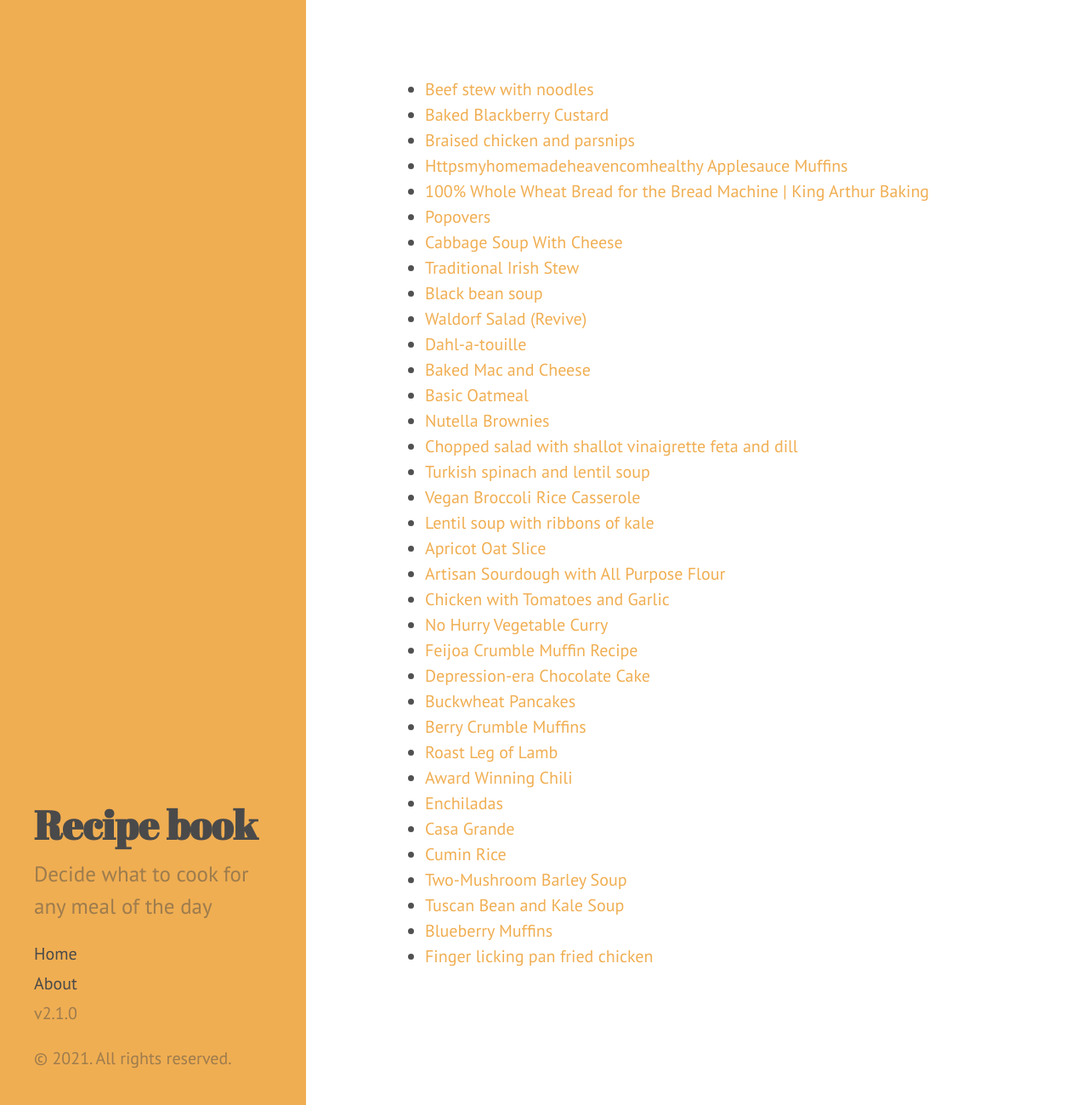
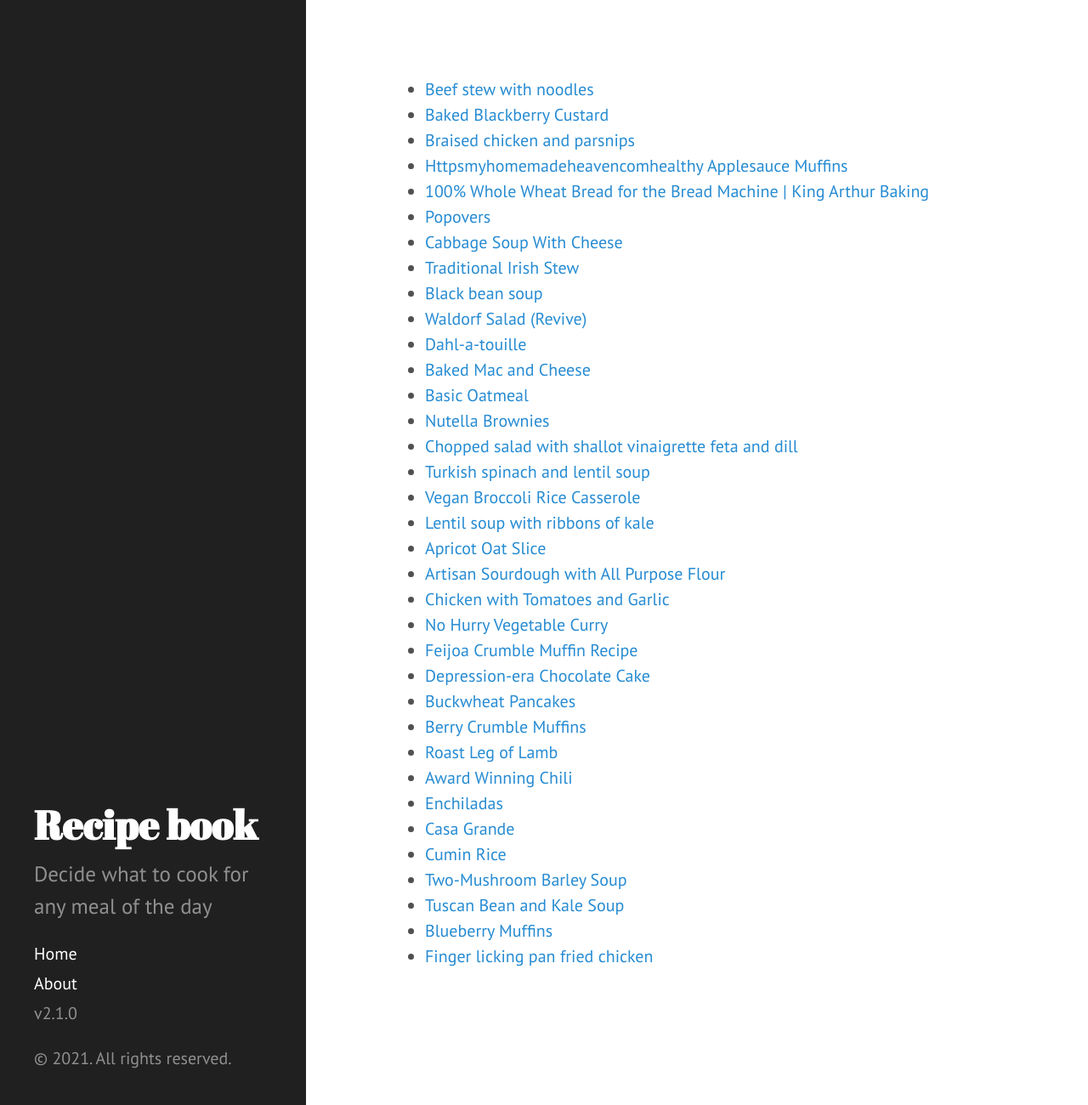
Before and after one commit to rowinf/recipebook, a Jekyll site: the page built from docs/index.md, in a window 1280 px wide and 1300 px high. Shown: the whole window at 85% size. Built offline with Jekyll 4.4.1, drawn with Linux system fonts in a browser that asks for light colours.

Commit message:
updated theme

```diff
--- a/docs/_layouts/default.html
+++ b/docs/_layouts/default.html
@@ -3,7 +3,7 @@
 
   {% include head.html %}
 
-  <body class="theme-base-0a">
+  <body class="theme-base">
 
     {% include sidebar.html %}
 
--- a/docs/assets/css/hyde.css
+++ b/docs/assets/css/hyde.css
@@ -46,8 +46,8 @@ html {
 }
 
 :root {
-  --sidebar-text: rgba(74, 74, 74, 0.5);
-  --sidebar-heading: rgb(74, 74, 74);
+  --sidebar-text: rgba(255, 255, 255, 0.5);
+  --sidebar-heading: rgb(255, 255, 255);
   --theme-yellow: #f0ae52; /* #f4bf75 */
   --theme-orange: #d28445;
   --theme-red: #ac4142;
```
